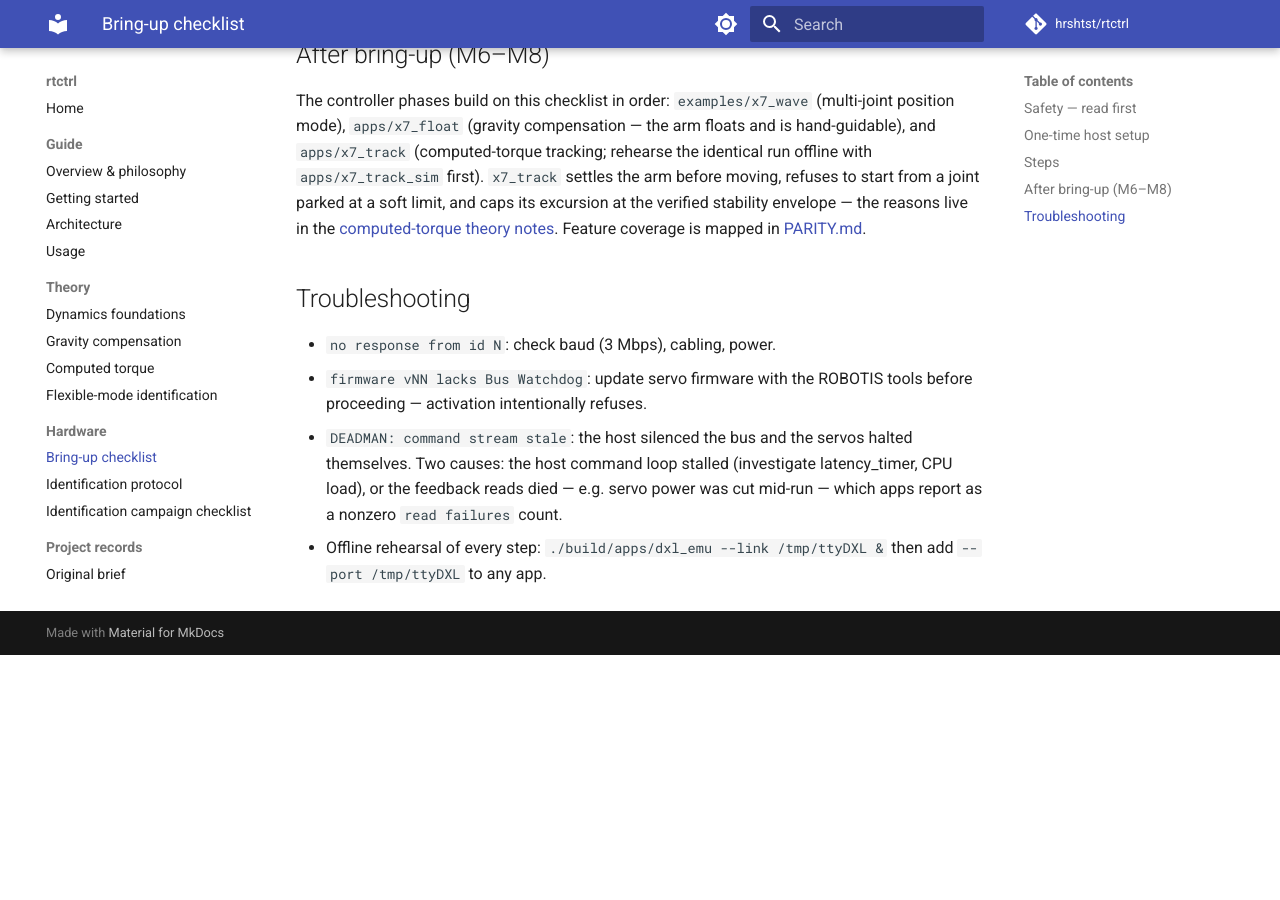
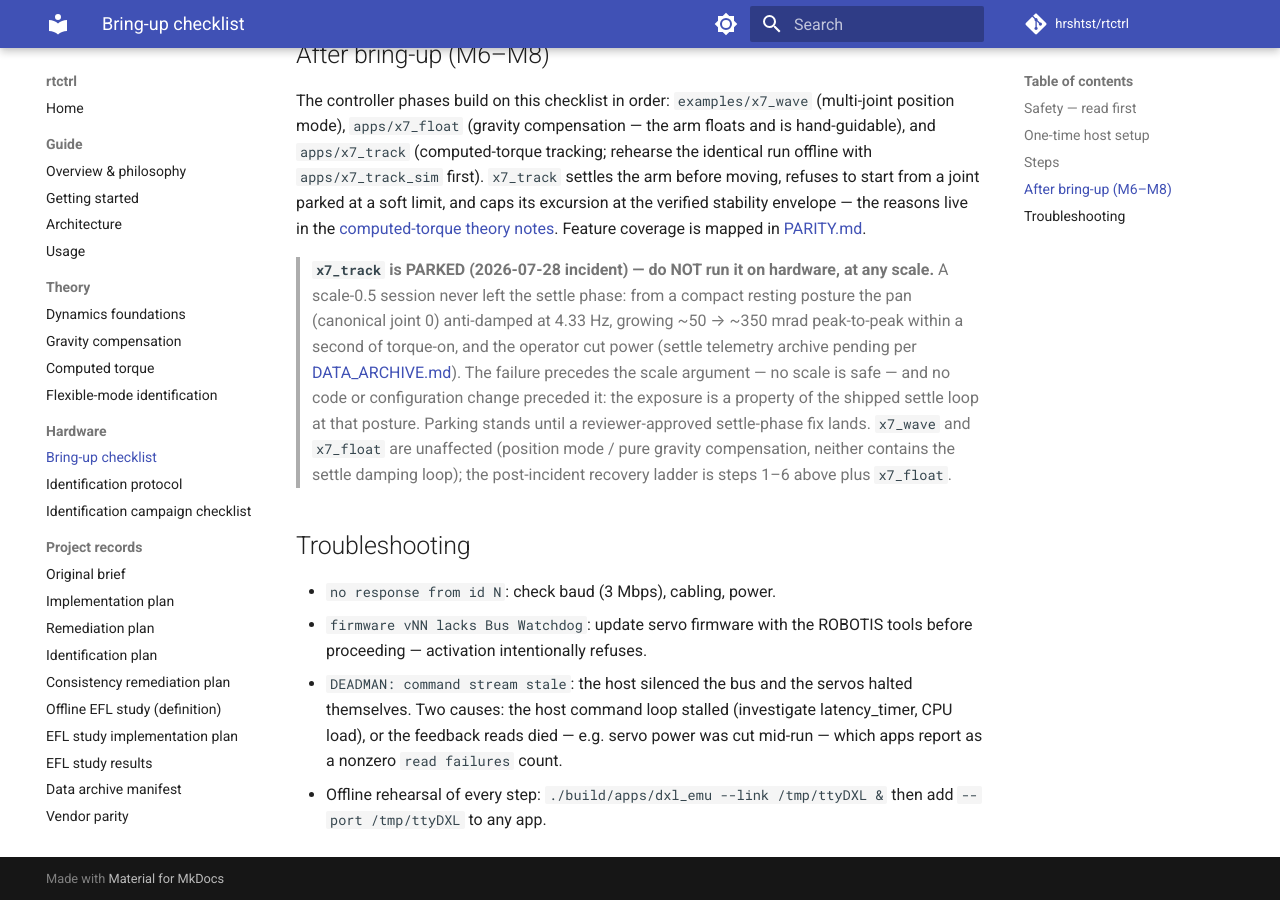
Before and after one commit to hrshtst/rtctrl, an MkDocs documentation site: the page built from docs/HARDWARE_BRINGUP.md, in a window 1280 px wide and 900 px high, scrolled down 1785 px. Built offline with MkDocs 1.6.1 and Material for MkDocs 9.7.7, drawn with Linux system fonts in a browser that asks for light colours; comment, search, counter and statistics services are not loaded; before the commit the page ends 2440 px from its top, so only the background shows below that.

Commit message:
docs: record the x7_track PARKED status in the operational documents
The 2026-07-28 settle-phase pan instability (4.33 Hz, ~50 to
~350 mrad p-p growth within a second of torque-on at scale 0.5,
operator power cut, no preceding code or config change) had no
authority anywhere operators look — the EFL results page was its
sole record (review finding). The status now lives where it belongs:
a parked notice in HARDWARE_BRINGUP.md (with the safe recovery
ladder — x7_wave and x7_float unaffected), an operational-status
paragraph in the theory chapter's stability-envelope discussion
(explicit that parking is a suspension, not a cap change), and a
comment-only banner in x7_track.cpp's operator-facing header. The
EFL record now defers to those authorities. Parking stands until a
reviewer-approved settle-phase fix lands.

```diff
--- a/docs/HARDWARE_BRINGUP.md
+++ b/docs/HARDWARE_BRINGUP.md
@@ -96,6 +96,20 @@
 [computed-torque theory notes](theory/computed-torque.md#what-the-hardware-taught-us).
 Feature coverage is mapped in [PARITY.md](PARITY.md).
 
+> **`x7_track` is PARKED (2026-07-28 incident) — do NOT run it on
+> hardware, at any scale.** A scale-0.5 session never left the settle
+> phase: from a compact resting posture the pan (canonical joint 0)
+> anti-damped at 4.33 Hz, growing ~50 → ~350 mrad peak-to-peak within
+> a second of torque-on, and the operator cut power (settle telemetry
+> archive pending per [DATA_ARCHIVE.md](DATA_ARCHIVE.md)). The
+> failure precedes the scale argument — no scale is safe — and no
+> code or configuration change preceded it: the exposure is a
+> property of the shipped settle loop at that posture. Parking stands
+> until a reviewer-approved settle-phase fix lands. `x7_wave` and
+> `x7_float` are unaffected (position mode / pure gravity
+> compensation, neither contains the settle damping loop); the
+> post-incident recovery ladder is steps 1–6 above plus `x7_float`.
+
 ## Troubleshooting
 
 - `no response from id N`: check baud (3 Mbps), cabling, power.
```
Also changed, not shown: docs/EFL_STUDY_RESULTS.md (+6 -4 lines), docs/theory/computed-torque.md (+14 -0 lines), 1 other file.
